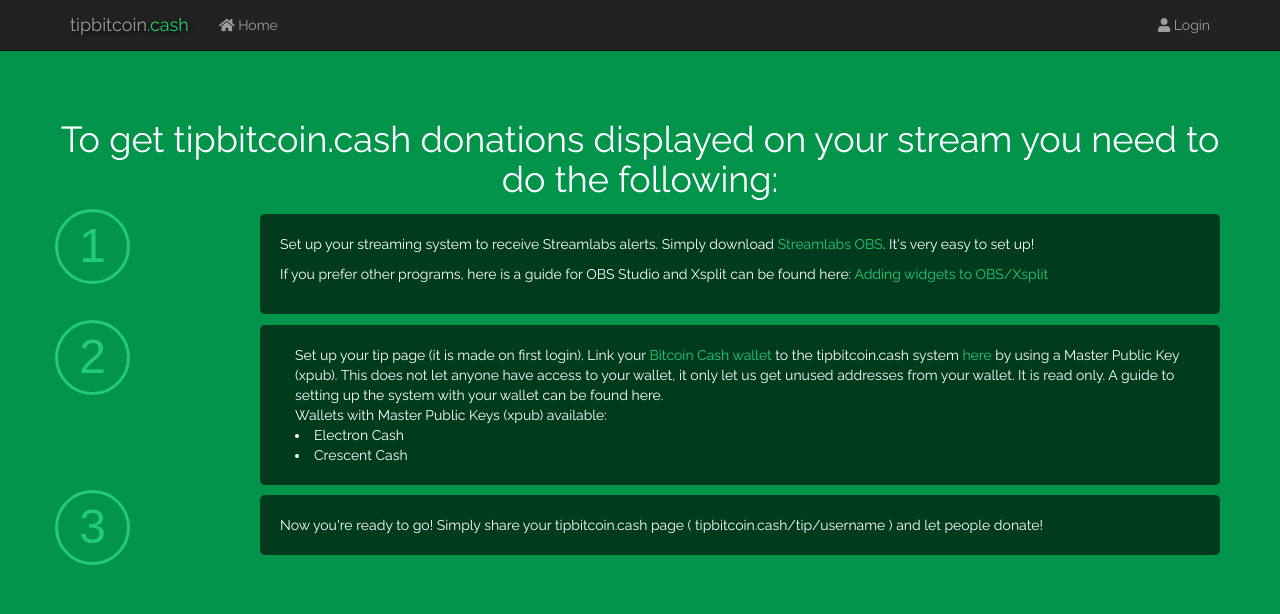
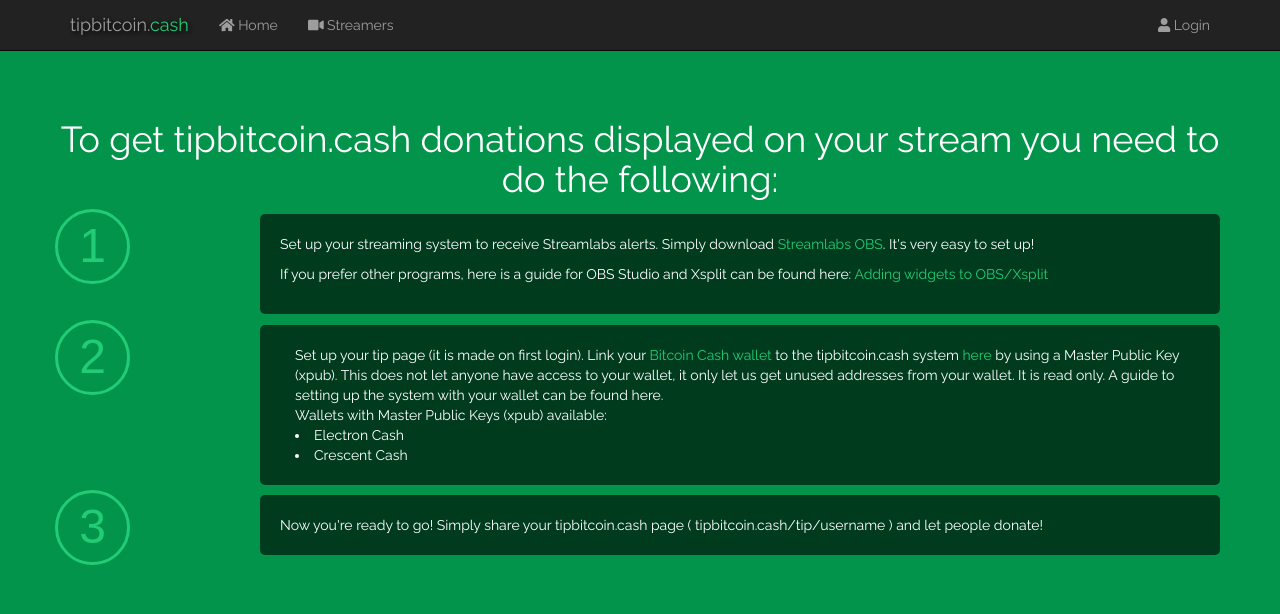
Before and after one commit to 3even/tipbitcoin.cash, a Python web app: template app/templates/how.html in a window 1280 px wide. Shown: the top 614 px of the page. Run offline with Jinja, Linux system fonts and the light colour scheme; the template is opened without the code that fills it, so the values that code supplies are empty; some libraries are stand-ins or nearby versions.

Commit message:
add streamers link to nav bar

```diff
--- a/app/templates/nav.html
+++ b/app/templates/nav.html
@@ -12,6 +12,7 @@
     <div class="collapse navbar-collapse" id="bs-example-navbar-collapse-1">
       <ul class="nav navbar-nav">
         <li><a href="/"><i class="fas fa-home"></i> Home <span class="sr-only">(current)</span></a></li>
+	<li><a href="/users"><i class="fas fa-video"></i> Streamers <span class="sr-only">(current)</span></a></li>
       </ul>
         <!-- Search functiopn
       <form class="navbar-form navbar-left">
```
